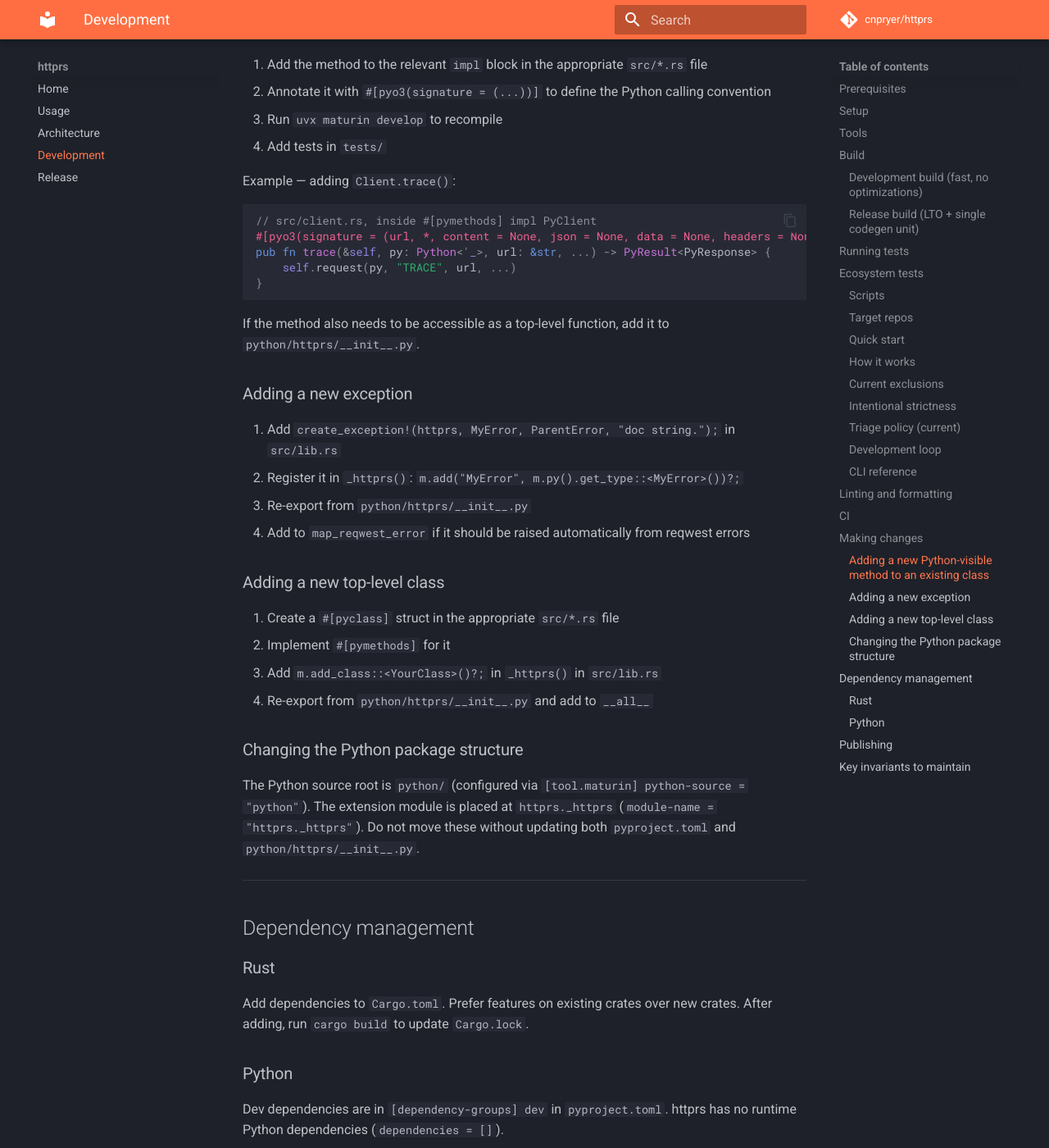
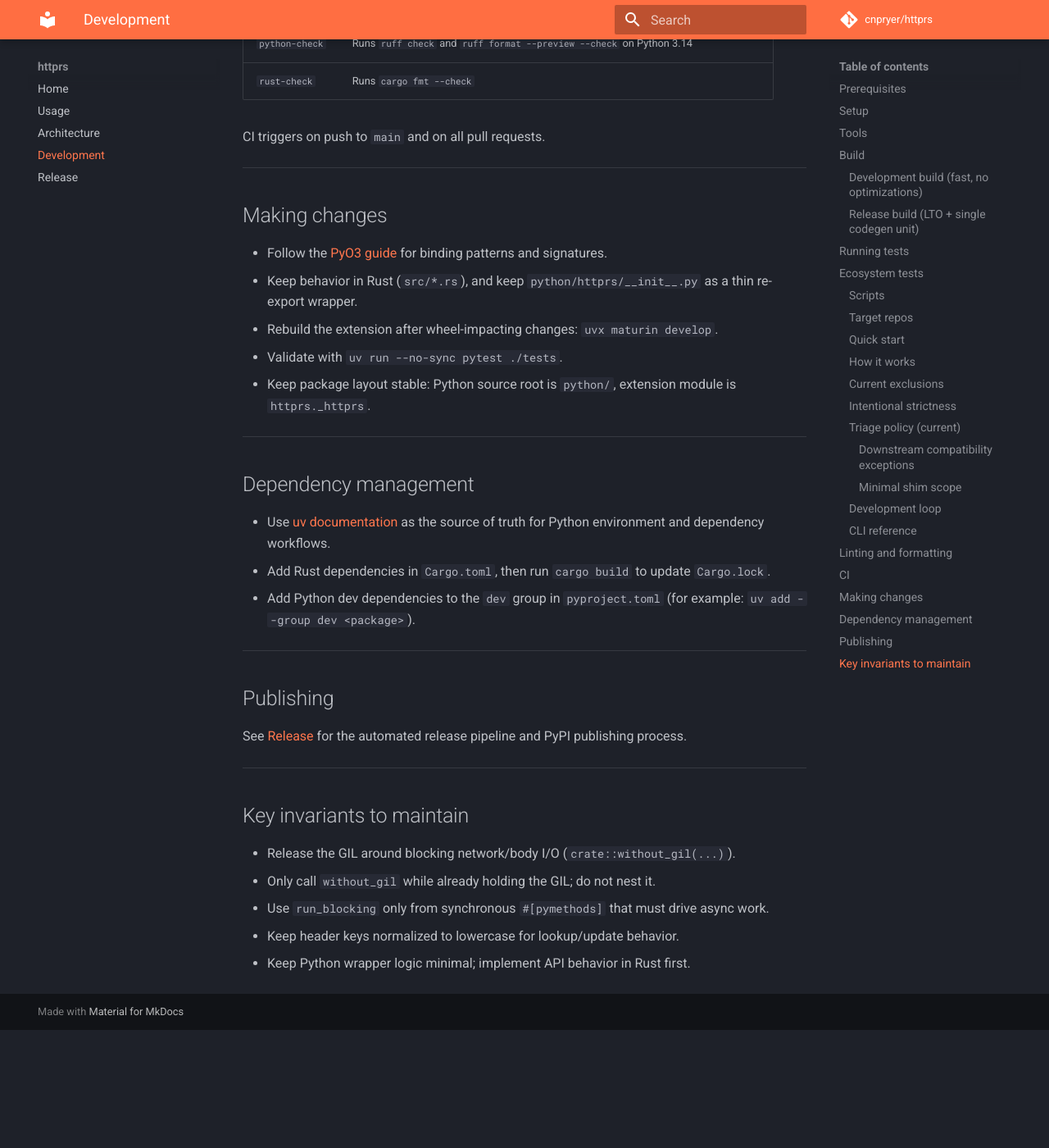
Before and after one commit to cnpryer/httprs, an MkDocs documentation site: the page built from docs/development.md, in a window 1280 px wide and 1400 px high, scrolled down 5172 px. Shown: the whole window at 82% size. Built offline with MkDocs 1.6.1 and Material for MkDocs 9.7.7, drawn with Linux system fonts in a browser that asks for light colours; comment, search, counter and statistics services are not loaded; after the commit the page ends 6428 px from its top, so only the background shows below that; some of the changed text lies outside the part shown.

Commit message:
Update docs

````diff
--- a/docs/development.md
+++ b/docs/development.md
@@ -132,10 +132,19 @@
 
 ### Triage policy (current)
 
-- Do not investigate `respx`-based ecosystem failures right now.
-- Treat failures as `respx`-based when traces include `respx/plugin.py`, `respx/router.py`, `RESPX: some routes were not called!`, or connection errors to `127.0.0.1:4010` caused by missing interception.
-- Prioritize non-`respx` regressions (URL, request/response API, headers/cookies/query params, stream behavior, retry semantics, etc.).
-- Revisit `respx` parity only in a dedicated transport-interception effort; it is intentionally out of scope for normal regression reduction work.
+#### Downstream compatibility exceptions
+
+- Ignore `respx`-related ecosystem failures for now.
+- Failures are considered `respx`-based if traces mention `respx/plugin.py`, `respx/router.py`, `RESPX: some routes were not called!`, or connection errors to `127.0.0.1:4010`.
+- Focus on regressions unrelated to `respx` (e.g., API, headers, cookies, streams, retries).
+- Address `respx` compatibility only in a future transport-interception phase.
+
+#### Minimal shim scope
+
+- The shim is module-name routing only (`import httpx` resolves to `httprs`); it does not emulate `httpx` behavior.
+- `respx` interception parity is out of scope in the normal ecosystem loop; treat those failures as excluded from day-to-day compatibility work.
+- `ASGITransport` and `WSGITransport` are not implemented in `httprs` and currently raise `NotImplementedError`.
+- Private `httpx` internals (`httpx._*`) are intentionally not mirrored; compatibility work targets public API/behavior only.
 
 ### Development loop
 
@@ -196,66 +205,19 @@
 
 ## Making changes
 
-### Adding a new Python-visible method to an existing class
-
-1. Add the method to the relevant `impl` block in the appropriate `src/*.rs` file
-2. Annotate it with `#[pyo3(signature = (...))]` to define the Python calling convention
-3. Run `uvx maturin develop` to recompile
-4. Add tests in `tests/`
-
-Example — adding `Client.trace()`:
-
-```rust
-// src/client.rs, inside #[pymethods] impl PyClient
-#[pyo3(signature = (url, *, content = None, json = None, data = None, headers = None, auth = None, timeout = None, follow_redirects = None))]
-pub fn trace(&self, py: Python<'_>, url: &str, ...) -> PyResult<PyResponse> {
-    self.request(py, "TRACE", url, ...)
-}
-```
-
-If the method also needs to be accessible as a top-level function, add it to `python/httprs/__init__.py`.
-
-### Adding a new exception
-
-1. Add `create_exception!(httprs, MyError, ParentError, "doc string.");` in `src/lib.rs`
-2. Register it in `_httprs()`: `m.add("MyError", m.py().get_type::<MyError>())?;`
-3. Re-export from `python/httprs/__init__.py`
-4. Add to `map_reqwest_error` if it should be raised automatically from reqwest errors
-
-### Adding a new top-level class
-
-1. Create a `#[pyclass]` struct in the appropriate `src/*.rs` file
-2. Implement `#[pymethods]` for it
-3. Add `m.add_class::<YourClass>()?;` in `_httprs()` in `src/lib.rs`
-4. Re-export from `python/httprs/__init__.py` and add to `__all__`
-
-### Changing the Python package structure
-
-The Python source root is `python/` (configured via `[tool.maturin] python-source = "python"`). The extension module is placed at `httprs._httprs` (`module-name = "httprs._httprs"`). Do not move these without updating both `pyproject.toml` and `python/httprs/__init__.py`.
+- Follow the [PyO3 guide](https://pyo3.rs/) for binding patterns and signatures.
+- Keep behavior in Rust (`src/*.rs`), and keep `python/httprs/__init__.py` as a thin re-export wrapper.
+- Rebuild the extension after wheel-impacting changes: `uvx maturin develop`.
+- Validate with `uv run --no-sync pytest ./tests`.
+- Keep package layout stable: Python source root is `python/`, extension module is `httprs._httprs`.
 
 ---
 
 ## Dependency management
 
-### Rust
-
-Add dependencies to `Cargo.toml`. Prefer features on existing crates over new crates. After adding, run `cargo build` to update `Cargo.lock`.
-
-### Python
-
-Dev dependencies are in `[dependency-groups] dev` in `pyproject.toml`. httprs has no runtime Python dependencies (`dependencies = []`).
-
-To add a dev dependency:
-
-```bash
-uv add --dev <package>
-```
-
-Newer versions of `uv` likely support `[dependency-groups]` tables in `pyproject.toml` files.
-
-```bash
-uv add --group dev <package>
-```
+- Use [uv documentation](https://docs.astral.sh/uv/) as the source of truth for Python environment and dependency workflows.
+- Add Rust dependencies in `Cargo.toml`, then run `cargo build` to update `Cargo.lock`.
+- Add Python dev dependencies to the `dev` group in `pyproject.toml` (for example: `uv add --group dev <package>`).
 
 ---
 
@@ -267,14 +229,8 @@
 
 ## Key invariants to maintain
 
-- **GIL must be released during all blocking I/O.** Any `builder.send()`, `resp.bytes()`, or similar call must be wrapped in `crate::without_gil(|| ...)`. Failing to do this will deadlock when a local Python server (e.g., the test server) needs to run on the same thread.
-
-- **`without_gil` must only be called while holding the GIL.** It is not safe to call from a spawned thread or from inside another `without_gil` closure.
-
-- **`ResponseStream` uses `unsafe impl Sync`.** This is sound because the `Mutex` ensures exclusive access. Do not share `ResponseStream` without the mutex.
-
-- **`run_blocking` spawns on `SYNC_RUNTIME`.** Do not use it from an async context (deadlock risk). It is only for driving async futures from synchronous `#[pymethods]`.
-
-- **Header names are lowercased at ingestion.** `PyHeaders::from_pyobject`, `from_reqwest`, and `from_vec` all lowercase keys. Methods that accept a key (`get`, `__getitem__`, `__contains__`) also lowercase before comparison. Maintain this invariant for any new header code.
-
-- **The Python `BasicAuth`/`DigestAuth` subclasses shadow the Rust classes in `__init__.py`.** The Rust base classes are imported as `_BasicAuth`/`_DigestAuth` and the Python subclasses replace them. If a new auth type is added to Rust, follow the same pattern.
+- Release the GIL around blocking network/body I/O (`crate::without_gil(...)`).
+- Only call `without_gil` while already holding the GIL; do not nest it.
+- Use `run_blocking` only from synchronous `#[pymethods]` that must drive async work.
+- Keep header keys normalized to lowercase for lookup/update behavior.
+- Keep Python wrapper logic minimal; implement API behavior in Rust first.
````
